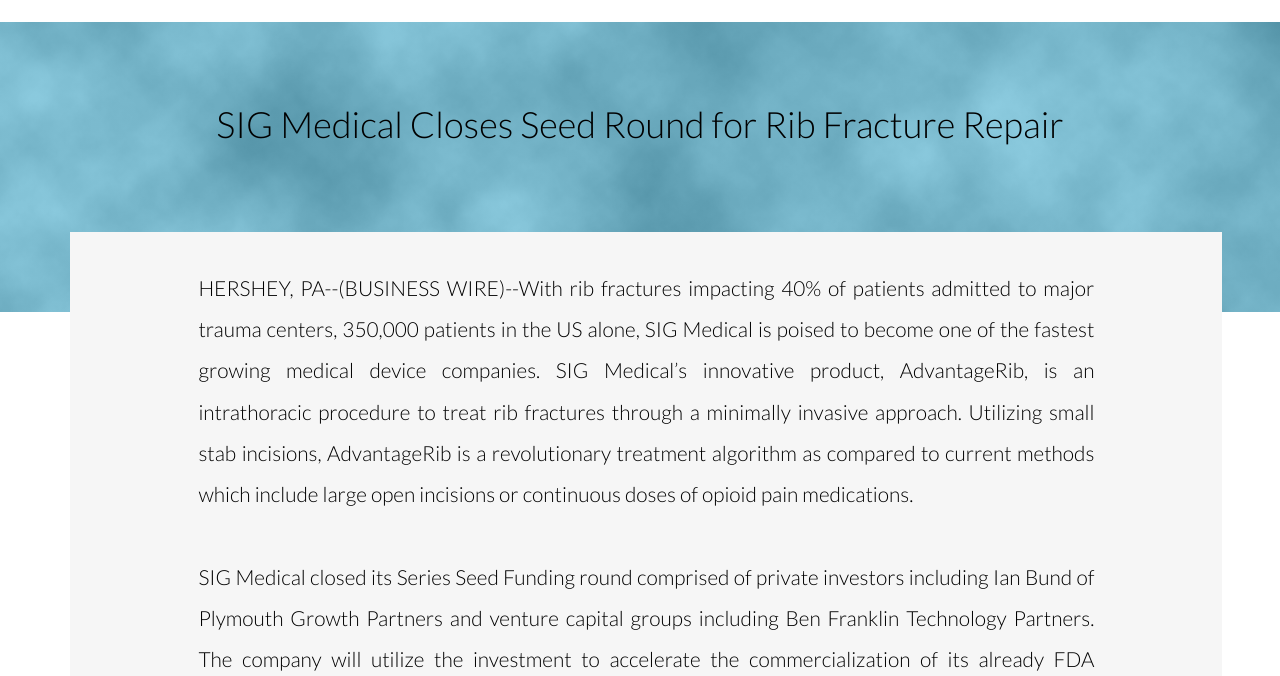
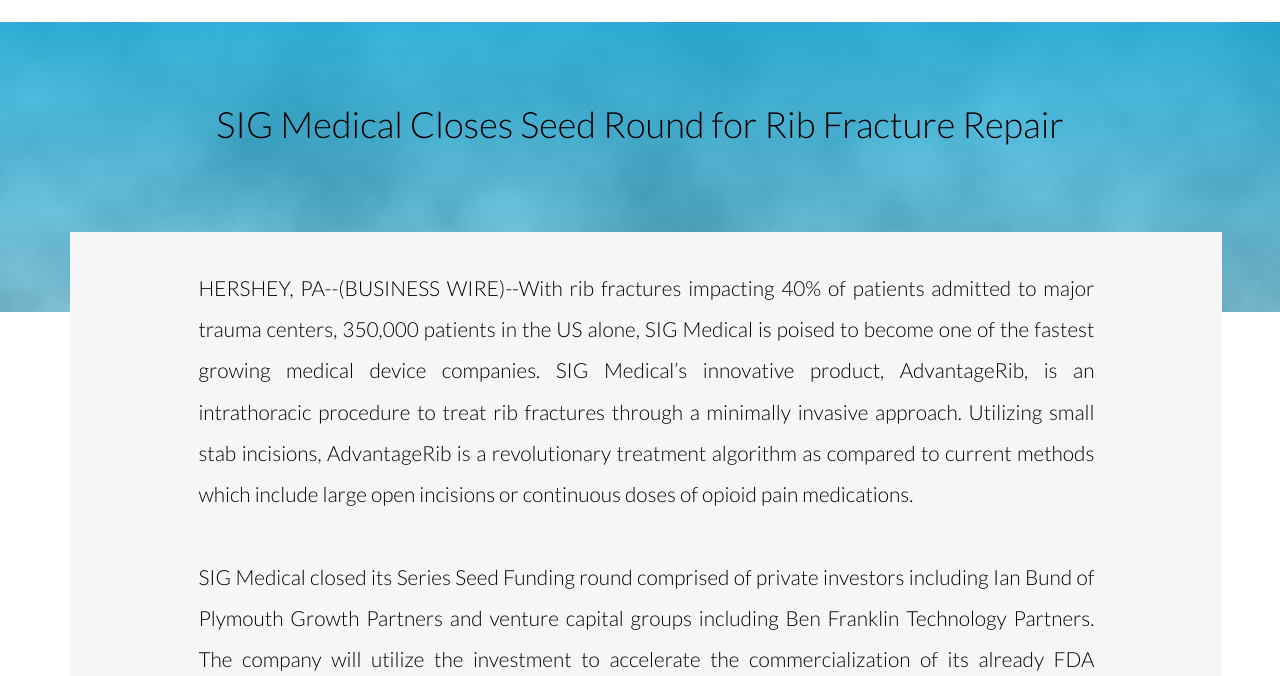
Before and after one commit to DillonDesignStudios/SIGMed, a plain HTML site: page news.html in a window 1280 px wide. Shown: the part 124-800 px from the top of the page. Drawn offline with nearby package versions, Linux system fonts and the light colour scheme.

Commit message:
news header bg darker

```diff
--- a/StylesV3.css
+++ b/StylesV3.css
@@ -429,13 +429,13 @@ header {
     margin-top: 83px;
 }
 
-    .articleHeader {
-        background-image: -webkit-linear-gradient(rgb(12, 170, 220, 0.4), rgb(12, 170, 220, 0.4)), url(img/clouds1.jpg);
+.articleHeader {
+        background-image: -webkit-linear-gradient(rgb(12, 170, 220, 0.8), rgb(12, 170, 220, 0.4)), url(img/clouds1.jpg);
         padding: 20px 0;
         height: 250px;
     }
 
-    #articleText {
+#articleText {
         text-align: center;
         padding: 10px 10px;
         font-size: 176%;
@@ -443,7 +443,7 @@ header {
         font-weight: 300;
     }
 
-    .articleText {
+.articleText {
         justify-content: center;
         padding: 0 10%;
         text-align: justify;
```
